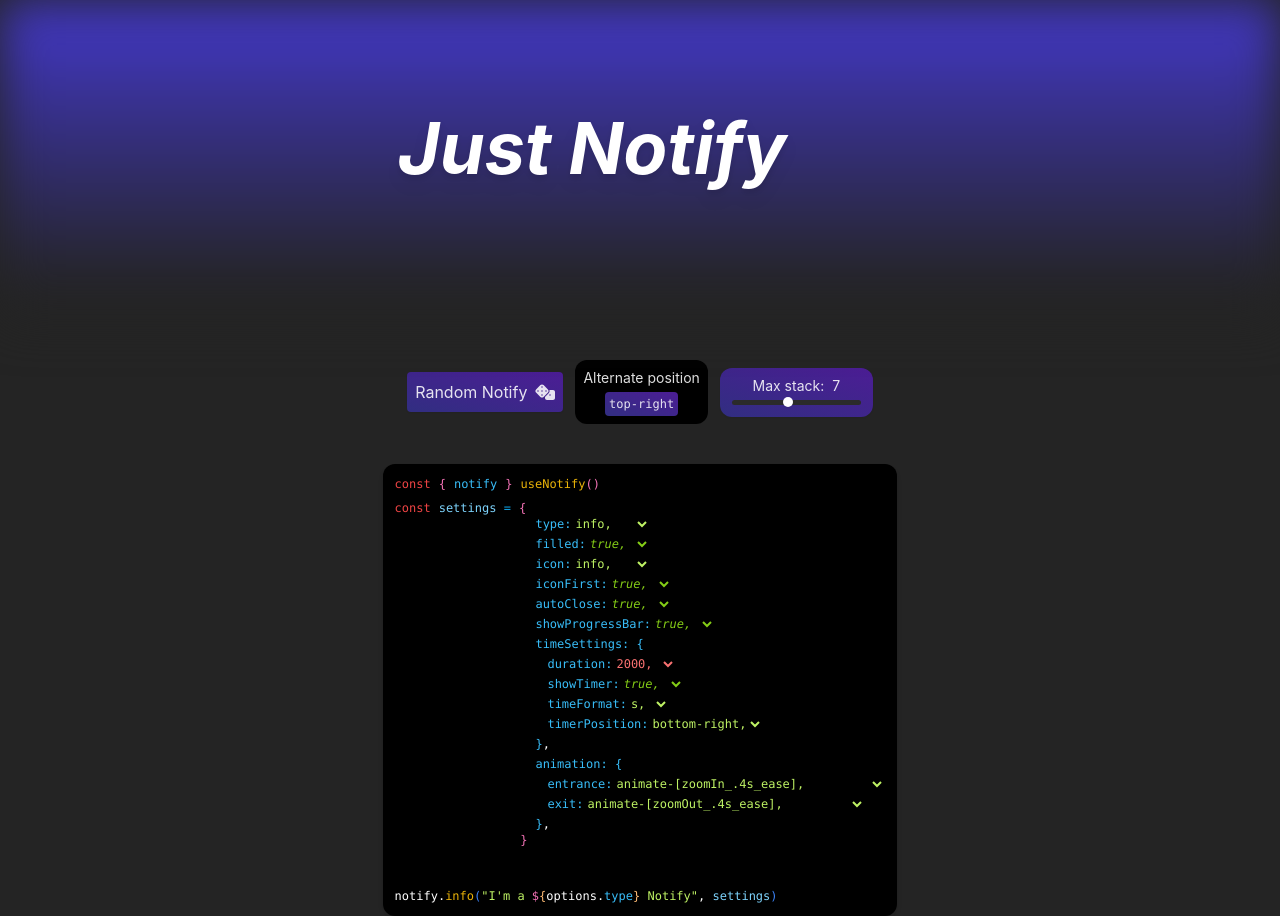
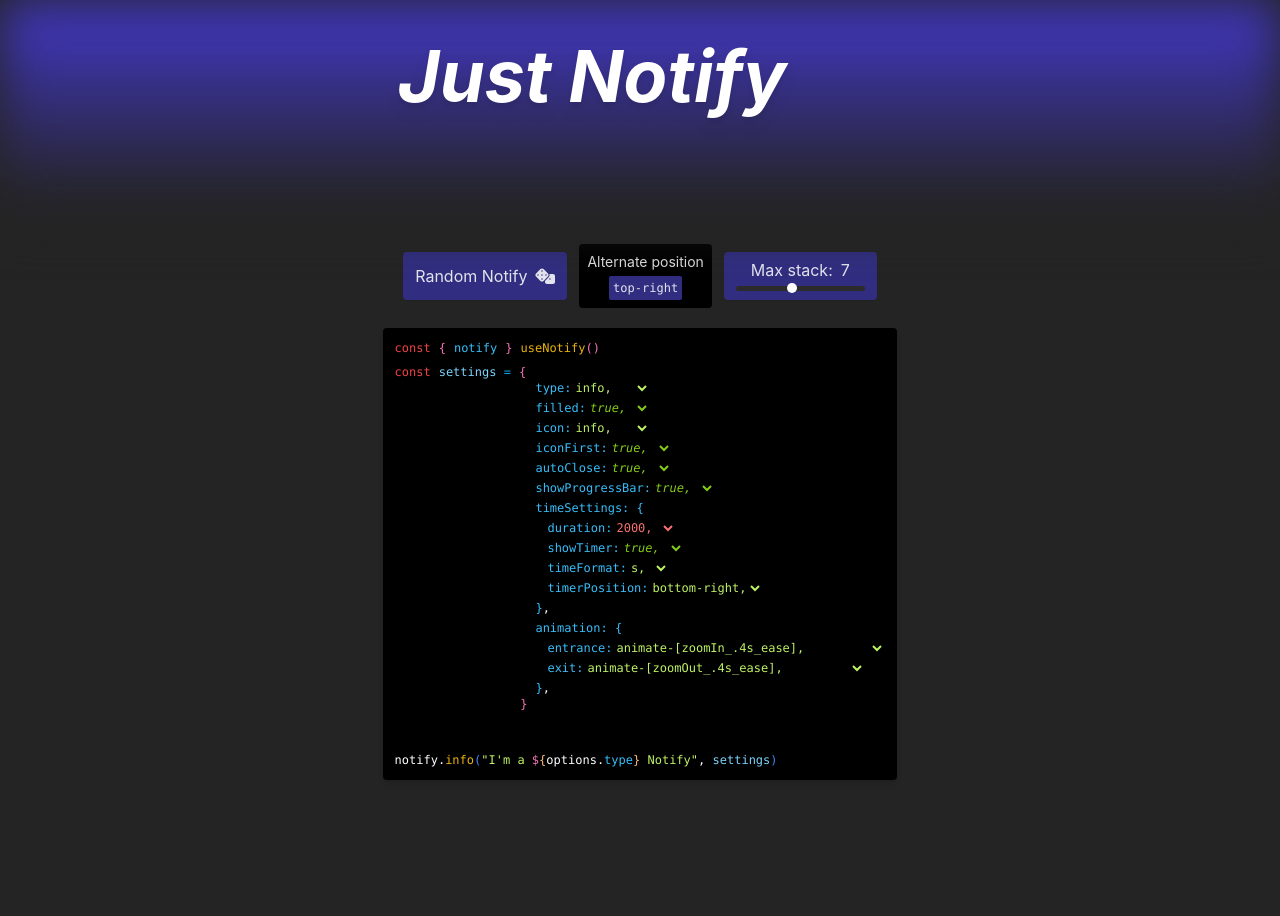
Before and after one commit to IsaaChaquito/Notify, a React (Vite) app: page / in a window 1280 px wide. After the commit the page ends 800 px from the top, so only its background shows below. Built offline with nearby package versions, Linux system fonts and the light colour scheme.

Commit message:
bg colors determinated!

```diff
--- a/src/components/Header.jsx
+++ b/src/components/Header.jsx
@@ -3,10 +3,10 @@ import { CheckIcon } from './notify/icons'
 
 const Header = () => {
   return (
-    <div className="relative">
+    <div className="relative h-56 w-full">
 
-      <div className='flex flex-col justify-center items-center h-80 w-full   duration-300 z-50'>
-      <h1 className="flex select-none h-auto text-7xl animate-[zoomIn_.4s_ease] font-bold text-center italic py-10 px-2 text-white z-50 drop-shadow-lg">
+      <div className='flex flex-col justify-center items-center  duration-300 z-50'>
+        <h1 className="flex select-none h-auto text-7xl animate-[zoomIn_.4s_ease] font-bold text-center italic py-10 px-2 text-white z-10 drop-shadow-lg">
           Just Notify
           <CheckIcon className="text-8xl"/>
         </h1>
@@ -17,10 +17,9 @@ const Header = () => {
           <li>Discord</li>
         </ol> */}
 
+      </div>
 
-
-    </div>
-    <div className="w-full h-80 blur-xl bg-gradient-to-t from-[#242424] from-10%  to-indigo-700  absolute top-0  opacity-500"></div>
+      <div className="w-full h-full blur-xl bg-gradient-to-t from-[#242424] from-10%  to-indigo-700  absolute top-0  opacity-500"></div>
     </div>
   )
 }
--- a/src/components/control-panel/ButtonsControl.jsx
+++ b/src/components/control-panel/ButtonsControl.jsx
@@ -82,21 +82,21 @@ export default function ButtonsControl() {
   return (
     <div className='flex flex-col items-center w-full h-full'>
 
-      <section className='flex justify-center items-center m-10 gap-3 *:duration-300  select-none'>
-        <button onClick={ handleAddNotify } className="flex items-center gap-x-2 p-2 bg-gradient-to-tr from-indigo-900 from-0% bg-violet-900 hover:bg-violet-700 shadow-sm rounded active:scale-95 duration-300">
+      <section className='flex justify-center items-center my-5 gap-3 *:duration-300  select-none'>
+        <button onClick={ handleAddNotify } className="flex items-center gap-x-2 h-12 px-3 bg-gradient-to-tr from-indigo-900 from-0% bg-indigo-900 hover:bg-indigo-700 shadow-sm rounded active:scale-95 duration-300">
           <span>Random Notify</span>
           <DicesIcon />
         </button>
 
-        <button onClick={ handlePositionList } className='p-2 rounded-xl group bg-black hover:bg-black/80 text-sm flex flex-col justify-center items-center gap-1 '>
+        <button onClick={ handlePositionList } className='p-2 rounded group bg-black hover:bg-black/80 text-sm flex flex-col justify-center items-center gap-1 '>
           <span>Alternate position</span>
-          <code className='text-xs p-1 rounded bg-gradient-to-tr from-indigo-900 from-0% bg-violet-900 hover:bg-violet-700 shadow-sm group-active:scale-75 duration-300' >
+          <code className='text-xs p-1 rounded-sm bg-gradient-to-tr from-indigo-900 from-0% bg-indigo-900 hover:bg-indigo-700 shadow-sm group-active:scale-75 duration-300' >
             { notifyState?.screenPosition }
           </code>
         </button>
 
 
-        <div className='p-2 rounded-xl group  text-sm flex flex-col justify-center items-center bg-gradient-to-tr from-indigo-900 from-0% bg-violet-900 hover:bg-violet-700 shadow-sm'>
+        <div className='h-12 px-2 rounded group  flex flex-col justify-center items-center bg-gradient-to-tr from-indigo-900 from-0% bg-indigo-900 hover:bg-indigo-700 shadow-sm'>
 
           <div className="flex justify-center items-center gap-x-2 ">
             <span>Max stack:</span>
--- a/src/components/control-panel/NotifyInteractiveConfig.jsx
+++ b/src/components/control-panel/NotifyInteractiveConfig.jsx
@@ -118,7 +118,7 @@ function NotifyInteractiveConfig () {
   return (
     <div className='flex flex-col gap-2 '>
 
-      <code className='flex flex-col items-center gap-x-2  min-w-fit min-h-fit p-3 bg-black shadow-md rounded-xl overflow-x-auto *:text-xs *:text-sky-400'>
+      <code className='flex flex-col items-center gap-x-2  min-w-fit min-h-fit p-3 bg-black shadow-md rounded overflow-x-auto *:text-xs *:text-sky-400'>
 
         <div className='flex items-center self-start gap-x-2 mb-2'>
           <span className='text-red-500'>const</span>
```
Lines whose indentation alone changed are shown as unchanged.
